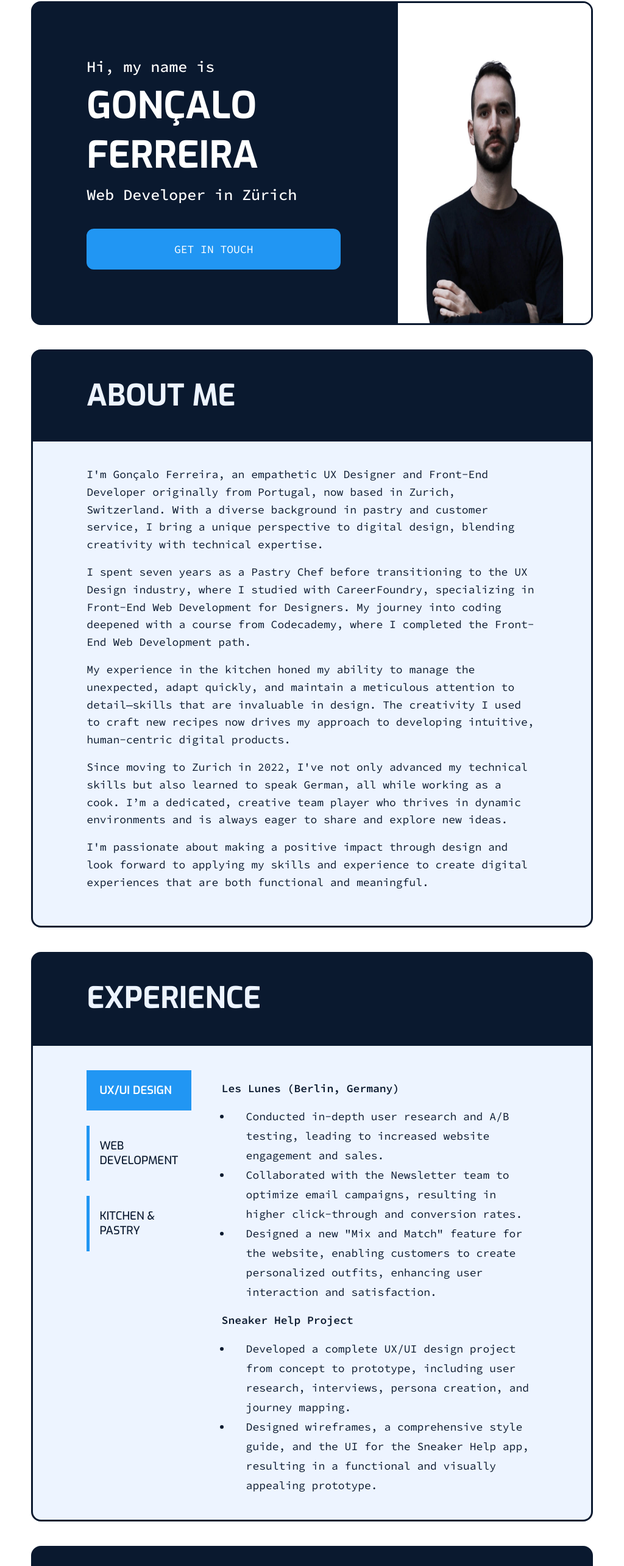
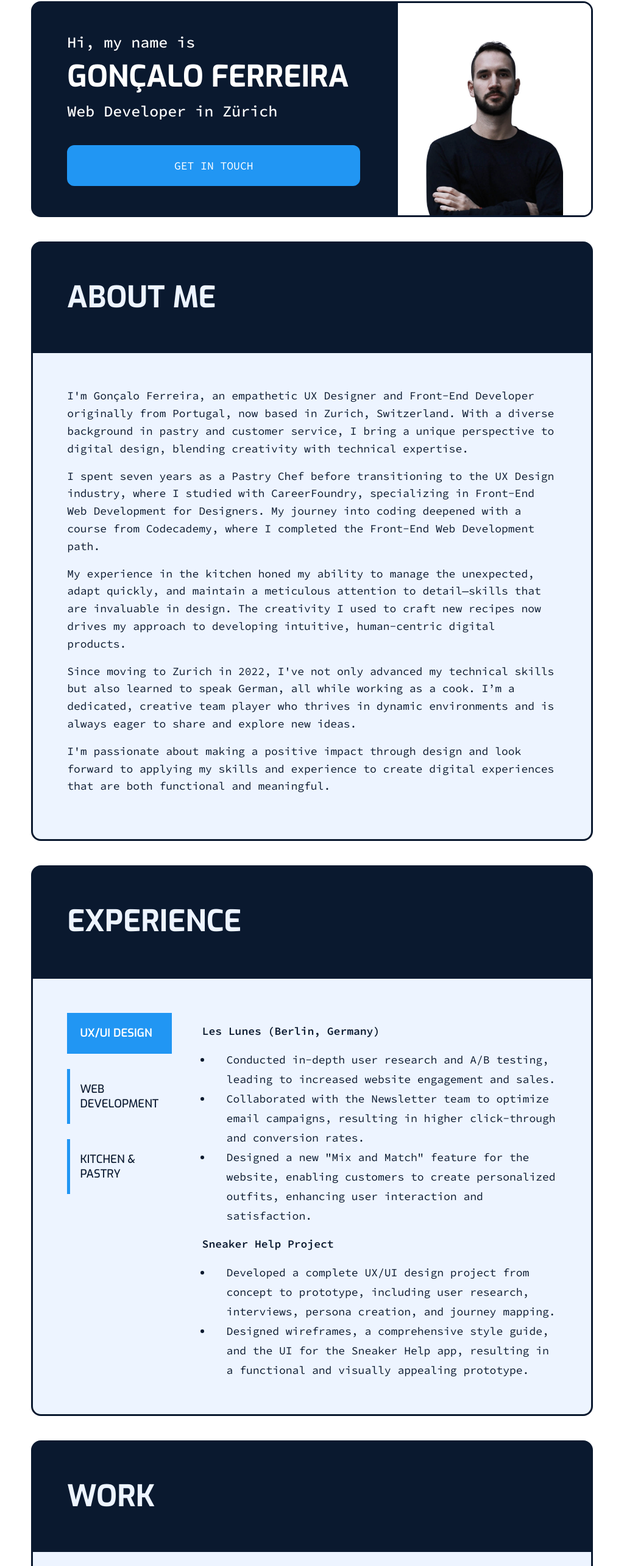
Before and after one commit to gestevesf/Portfolio_2.1, a plain HTML site: page index.html in a window 1024 px wide. Shown: the part 132-2700 px from the top of the page at 61% size. Drawn offline with Linux system fonts and the light colour scheme.

Commit message:
Updated for responsiveness

```diff
--- a/css/styles.css
+++ b/css/styles.css
@@ -264,6 +264,9 @@ nav a {
     padding: 5.5rem;
     border: 3px solid #0A192F;
     margin: 0;
+    display: flex;
+    flex-direction: column;
+    justify-content: center;
 }
 
 .hero img {
@@ -1032,8 +1035,44 @@ footer p {
 @media screen and (min-width: 992px) and (max-width: 1199px) {
     /* Styles for small desktops */
 
+    h1 {
+        font-size: 3.061rem;
+    }
+
     nav {
-        padding: 1.3rem 2.5rem;
+        padding: 1.3rem 3.5rem;
+    }
+
+    .intro-text {
+        padding: 2.5rem 3.5rem;
+    }
+    #about h2 {
+        padding: 3.5rem;
+    }
+
+    .about-text {
+        padding: 3.5rem;
+    }
+
+    #experience h2 {
+        padding: 3.5rem;
+    }
+
+    .wrapper {
+        padding: 3.5rem;
+    }
+
+    #work h2 {
+        padding: 3.5rem;
+        justify-content: flex-start;
+    }
+
+    #work .row {
+        padding: 3.5rem;
+    }
+
+    #work .col-right{
+        padding-left: 3.5rem;
     }
 
     footer p {
@@ -1055,4 +1094,8 @@ footer p {
 
 @media screen and (min-width: 1200px) {
     /* Styles for large desktops */
+
+    h1 {
+        font-size: 3.443rem;
+    }
 }
```
